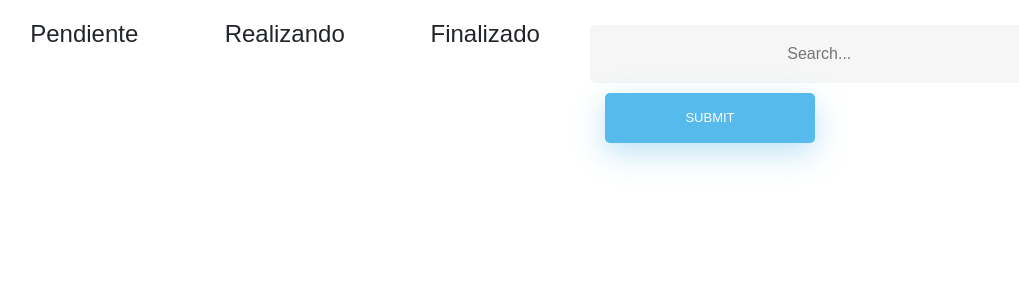
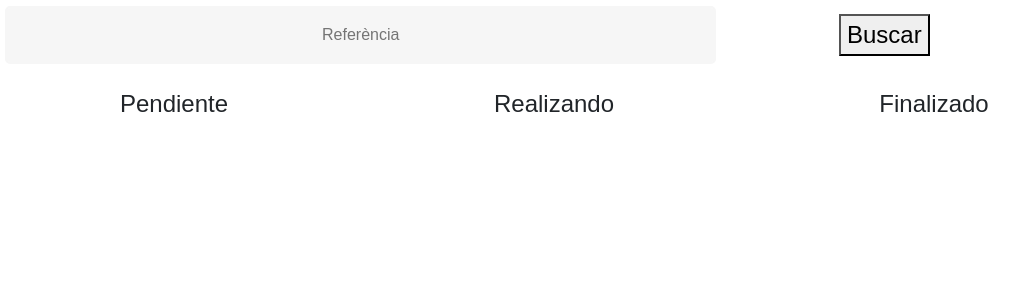
Before and after one commit to elskater98/Joint-Project, a Django app: page /tareas/operarios in a window 1280 px wide. Shown: the part 56-356 px from the top of the page, without its empty margins (86-1105 px from the left). Run offline with Django 3.2, Linux system fonts and the light colour scheme; the visitor is signed in with stand-in values (Sample User, id 1); data comes from the database, SQL or seed files in the repository; data that the repository does not hold is empty; some libraries are stand-ins or nearby versions.

Commit message:
Manifest search engine

```diff
--- a/JointProject/templates/GestorSala/productes_manifest.html
+++ b/JointProject/templates/GestorSala/productes_manifest.html
@@ -39,7 +39,7 @@
 
 
           </tbody>
-            {% empty %} Sorry, this manifest doesn't have products!
+            {% empty %} Sorry, this manifest doesn't exist!
             {% endfor %}
         </table>
 
--- a/JointProject/templates/GestorSala/tareas.html
+++ b/JointProject/templates/GestorSala/tareas.html
@@ -1,7 +1,27 @@
 {% extends 'generic.html' %}
+
+<link rel="stylesheet" href="https://cdnjs.cloudflare.com/ajax/libs/font-awesome/4.7.0/css/font-awesome.min.css">
 
 {% block informacio %}
     {% if role_class.role == 'gestorsala' or role_class.role == 'admin' or role_class.role == 'operario'%}
+        <div class="container">
+            <form action="{% url 'api_request' %}" method="post">
+                {% csrf_token %}
+                    <table height=100% width=100%>
+                        <tr>
+                            <th>
+                                <input id="search" name="search" type="text" class="span5" placeholder="Referència"/>
+                            </th>
+                            <th>
+                                <button style="font-size:24px">Buscar <i class="fa fa-search"></i></button>
+                            </th>
+                        </tr>
+                    </table>
+            </form>
+        </div>
+
+
+
         <div style="margin-top:20px" class="container">
             <div class="row">
                 <div class="col">
@@ -133,16 +153,6 @@
 
                     {% endfor %}
                 </div>
-
-                <div>
-                    <form action="{% url 'api_request' %}" method="post">
-                        {% csrf_token %}
-                        <input id="search" name="search" type="text" class="query-search" placeholder="Search...">
-                        <input class="btn btn-primary" type="submit" value="submit">
-                    </form>
-                </div>
-
-            </div>
         </div>
     {% endif %}
 {% endblock %}
```
